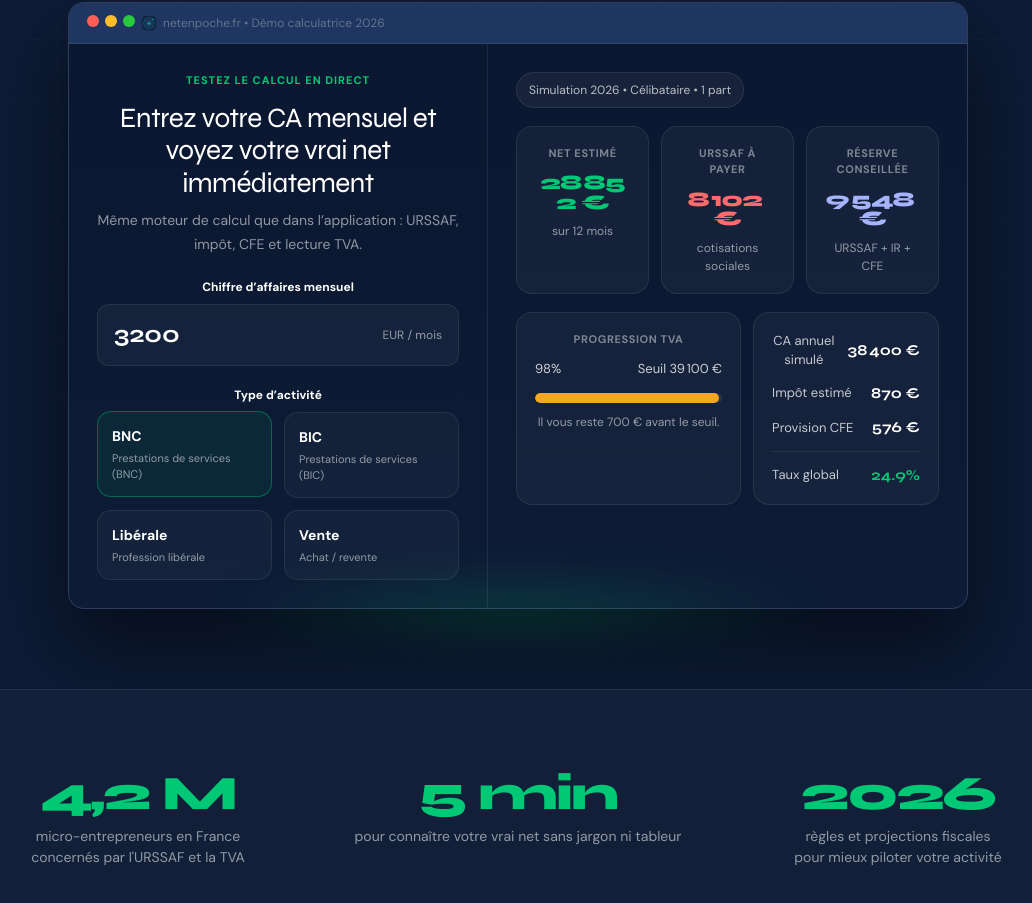
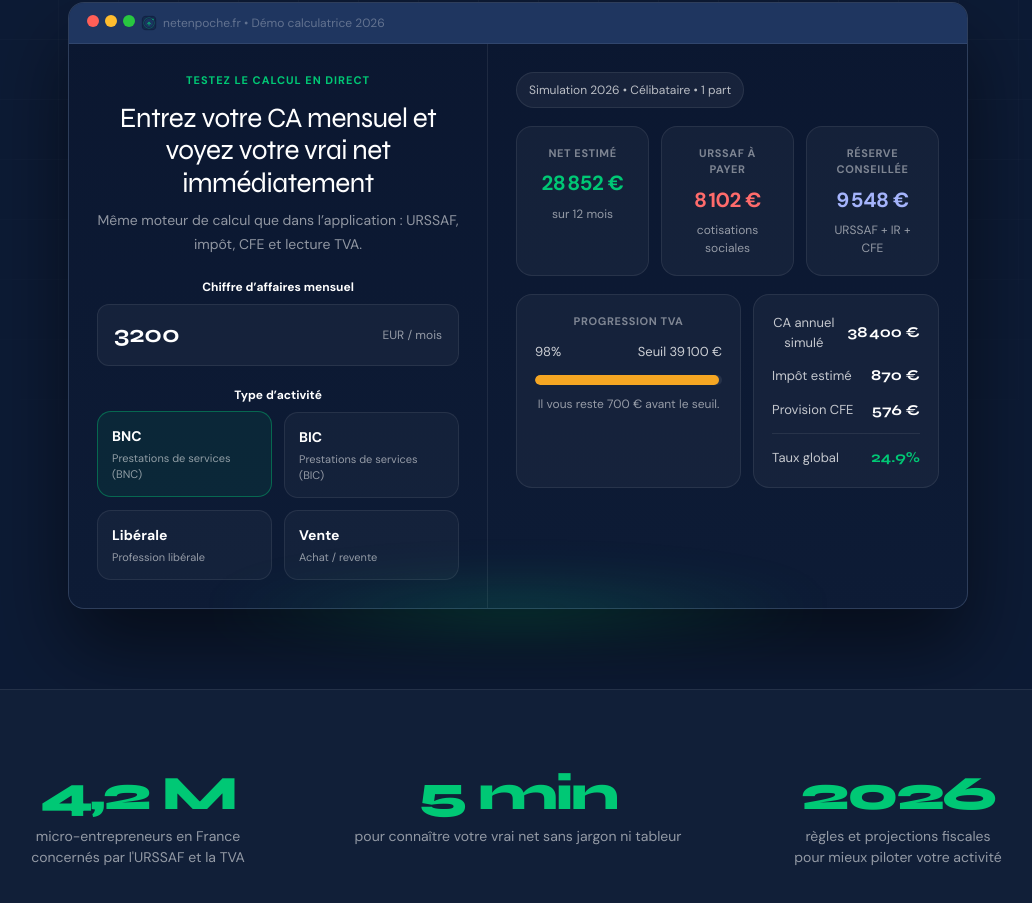
Before and after one commit to fedijebri627-cyber/NetEnPoche, a Next.js app: page / in a window 1280 px wide. Shown: the part 1041-1944 px from the top of the page, without its empty margins (122-1154 px from the left). Built offline with nearby package versions, Linux system fonts and the light colour scheme; no server answers.

Commit message:
Improve landing KPI readability

```diff
--- a/app/landing.css
+++ b/app/landing.css
@@ -1703,13 +1703,13 @@ th.comp-me {
 
 .hero-calculator-card-value {
   margin-top: 12px;
-  font-family: var(--font-syne), sans-serif;
+  font-family: var(--font-dm-sans), sans-serif;
   display: block;
   max-width: 100%;
   font-size: clamp(1.1rem, 1.6vw, 1.7rem);
-  font-weight: 800;
-  line-height: 0.95;
-  letter-spacing: -0.04em;
+  font-weight: 700;
+  line-height: 1.05;
+  letter-spacing: -0.02em;
   overflow-wrap: anywhere;
   word-break: break-word;
 }
```
